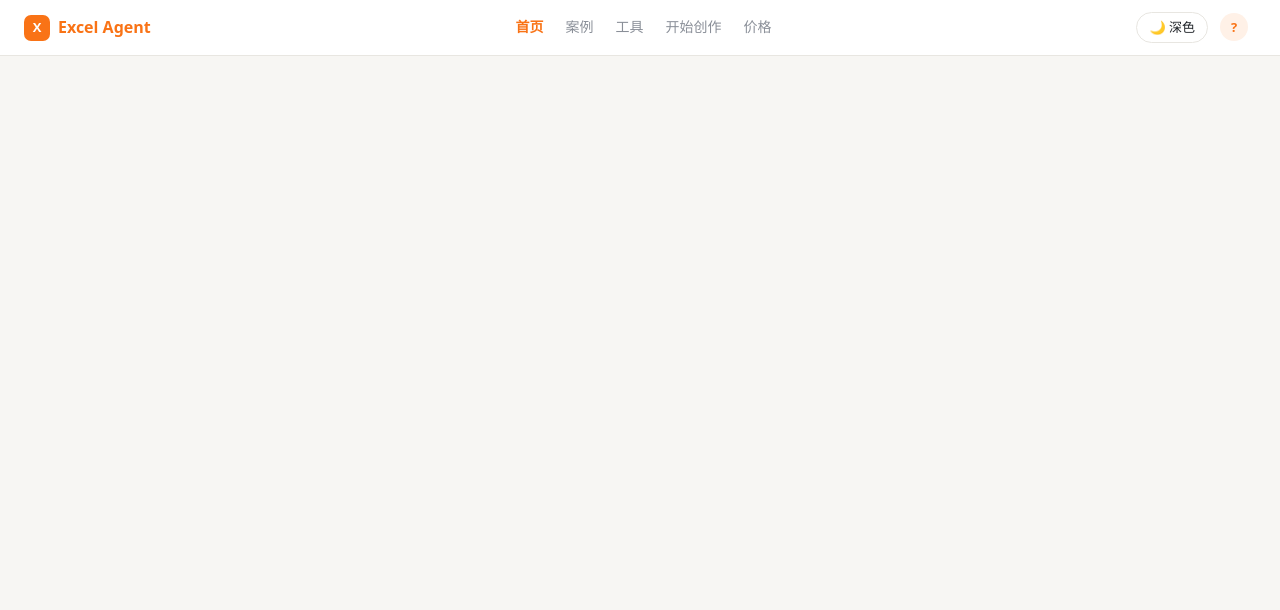
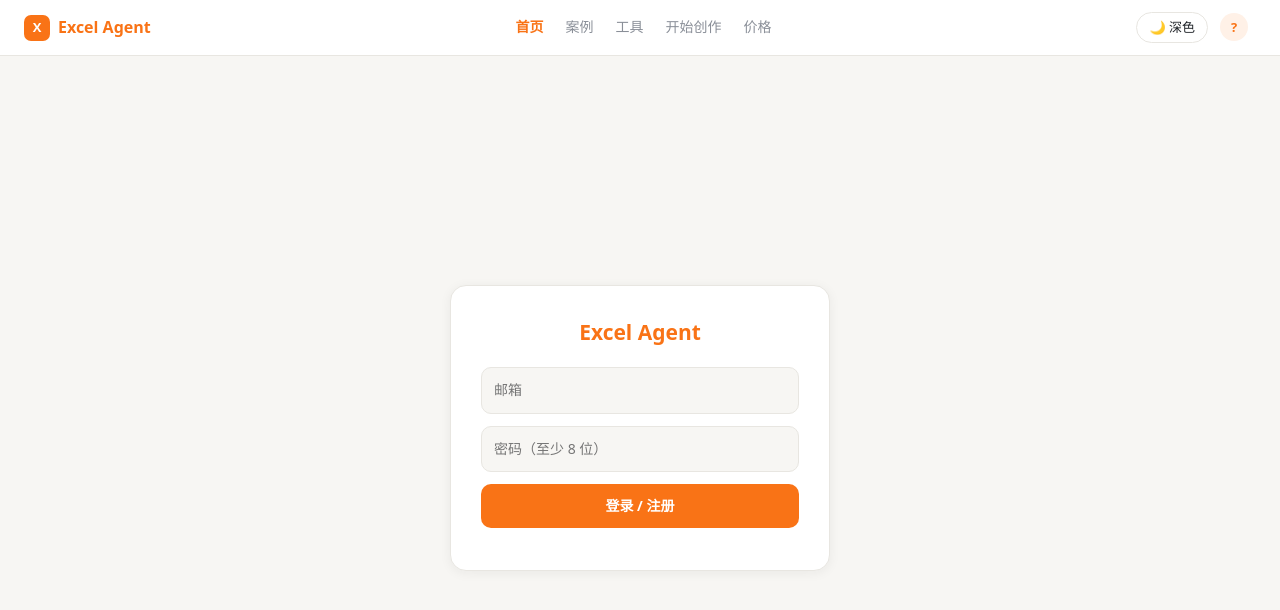
Before and after one commit to beacoder/python-agent-web, a plain HTML site: page app/views/index.html in a window 1280 px wide. Drawn offline with Linux system fonts and the light colour scheme.

```diff
--- a/app/views/index.html
+++ b/app/views/index.html
@@ -691,7 +691,7 @@
   await api.req(`/conversations/${currentConv}/runs/${currentRun}/cancel`, { method: 'POST' });
 };
 
-if (api.token) showApp();
+if (api.token) showApp(); else showAuth();
 </script>
 </body>
 </html>
```
